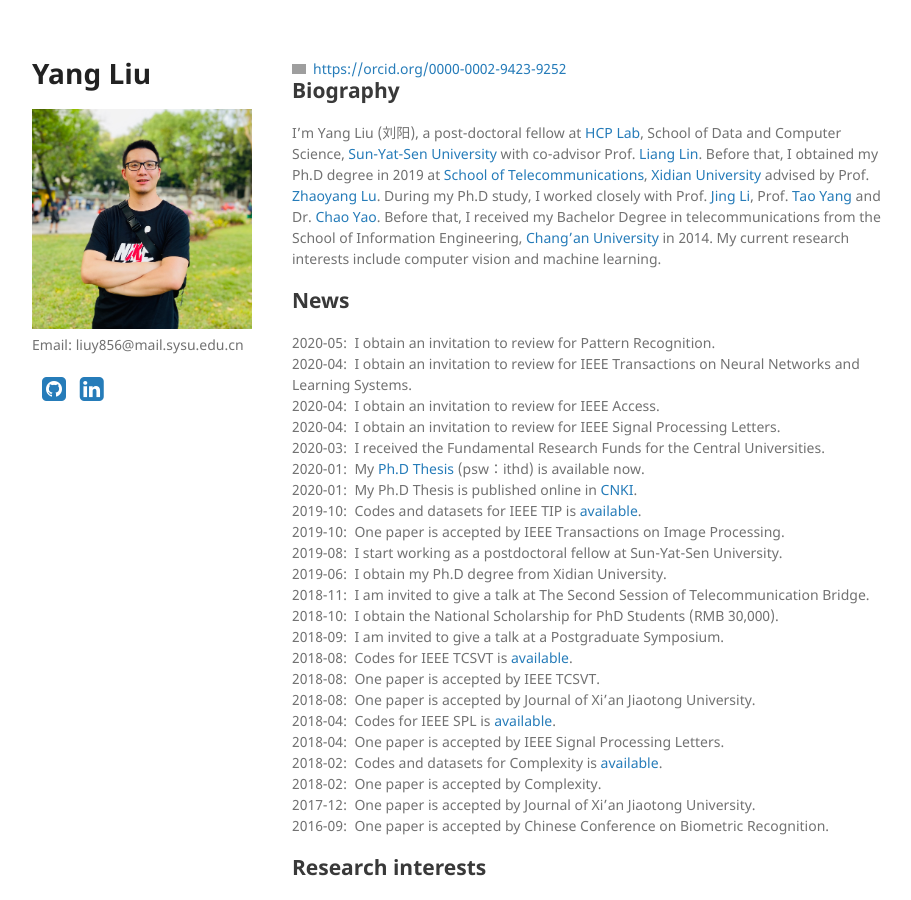
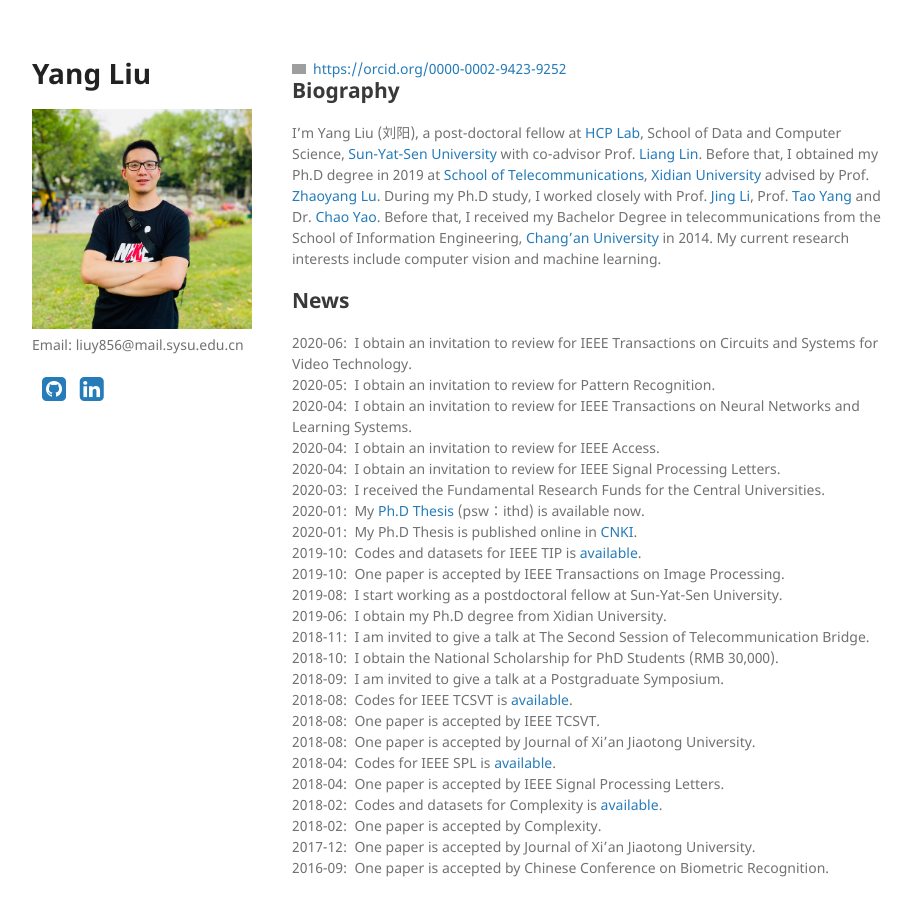
Before and after one commit to YangLiu9208/home, a Jekyll site: the page built from index.md, in a window 1280 px wide and 900 px high. Shown: the whole window, without its empty margins (178-1089 px from the left). Built offline with Jekyll 4.4.1, drawn with Linux system fonts in a browser that asks for light colours; a style sheet for code colours, icons or effects is not loaded; grey boxes are pictures that could not be loaded.

Commit message:
Update index.md

```diff
--- a/index.md
+++ b/index.md
@@ -7,6 +7,7 @@ layout: default
 I'm Yang Liu (刘阳), a post-doctoral fellow at [HCP Lab](http://www.sysu-hcp.net/home/), School of Data and Computer Science, [Sun-Yat-Sen University](http://www.sysu.edu.cn/) with co-advisor Prof. [Liang Lin](http://www.linliang.net/). Before that, I obtained my Ph.D degree in 2019 at [School of Telecommunications](http://ste.xidian.edu.cn/), [Xidian University](https://www.xidian.edu.cn/) advised by Prof. [Zhaoyang Lu](http://web.xidian.edu.cn/zhylu/). During my Ph.D study, I worked closely with Prof. [Jing Li](https://web.xidian.edu.cn/jingli/), Prof. [Tao Yang](https://scholar.google.com/citations?hl=en&user=Lvn4nH8AAAAJ) and Dr. [Chao Yao](https://scholar.google.com/citations?user=n6w02qoAAAAJ&hl=en). Before that, I received my Bachelor Degree in telecommunications from the School of Information Engineering, [Chang’an University](http://www.chd.edu.cn/) in 2014. My current research interests include computer vision and machine learning.
 
 ## News
+2020-06:&nbsp; I obtain an invitation to review for IEEE Transactions on Circuits and Systems for Video Technology.
 2020-05:&nbsp; I obtain an invitation to review for Pattern Recognition.
 2020-04:&nbsp; I obtain an invitation to review for IEEE Transactions on Neural Networks and Learning Systems.
 2020-04:&nbsp; I obtain an invitation to review for IEEE Access.
```
